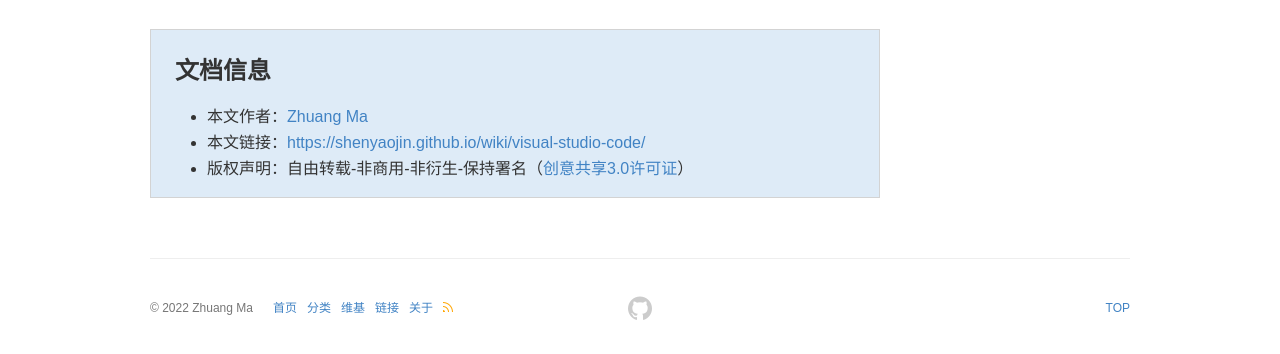
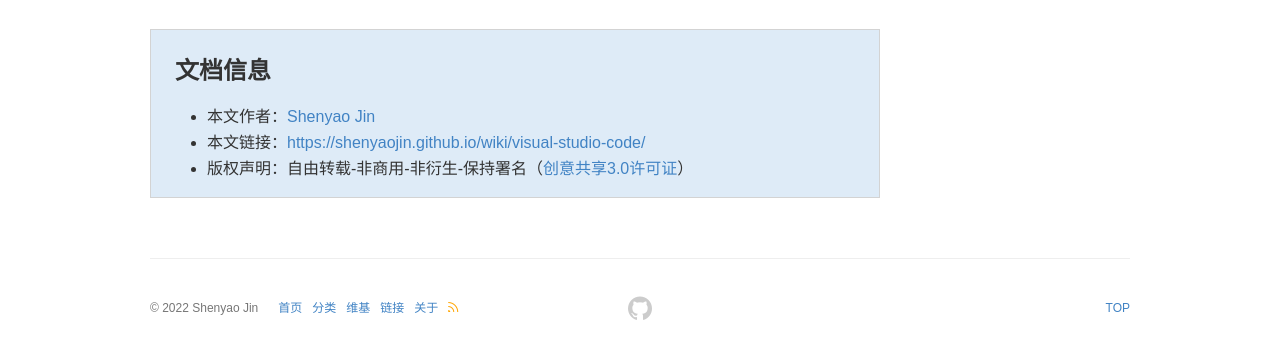
Before and after one commit to shenyaojin/shenyaojin.github.io, a Jekyll site: the page built from _wiki/visual-studio-code.md, in a window 1280 px wide. Shown: the part 1814-2168 px from the top of the page. Built offline with Jekyll 4.4.1, drawn with Linux system fonts in a browser that asks for light colours; a style sheet for code colours, icons or effects is not loaded.

Commit message:
Update _config.yml

```diff
--- a/_config.yml
+++ b/_config.yml
@@ -5,7 +5,7 @@ baseurl:
 url: https://shenyaojin.github.io
 date_format: "ordinal"
 title: Shenyao Jin's blog
-subtitle: "That;s how we define SCIENCE"
+subtitle: "That's how we define SCIENCE"
 description: "Shenyao Jin (Keith)'s Blog"
 keywords: Shenyao Jin, Keith, Geophysics, Zhejiang Univ.
 timezone: Asia/Shanghai
@@ -31,7 +31,7 @@ components:
         start_date: 2020-05-03
     # My Popular Repositories
     side_bar_repo:
-        enabled: true
+        enabled: false
         limit: 5
     # 文章字数统计
     word_count:
@@ -54,12 +54,12 @@ highlight_theme: github
 # ---------------- #
 #      Author      #
 # ---------------- #
-author: Zhuang Ma
-organization:
-organization_url:
-github_username: mzlogin
-location: Wuhan, China
-email: chumpma@gmail.com
+author: Shenyao Jin
+organization: Zhejiang University
+organization_url: http://ckc.zju.edu.cn/
+github_username: shenyaojin
+location: Hangzhou, China
+email: shenyao_jin@zju.edu.cn
 
 # ---------------- #
 #    Navigation    #
```
